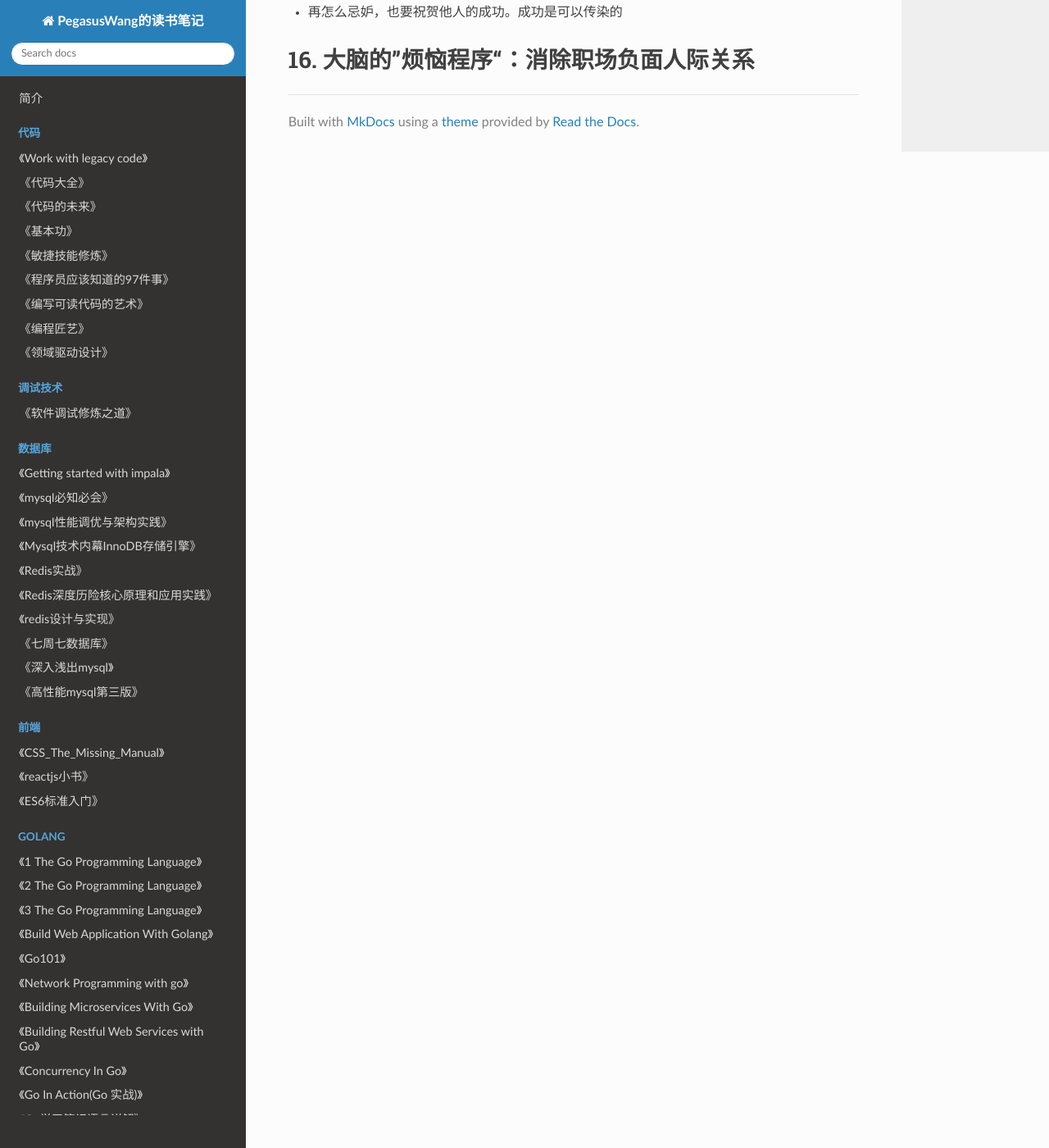
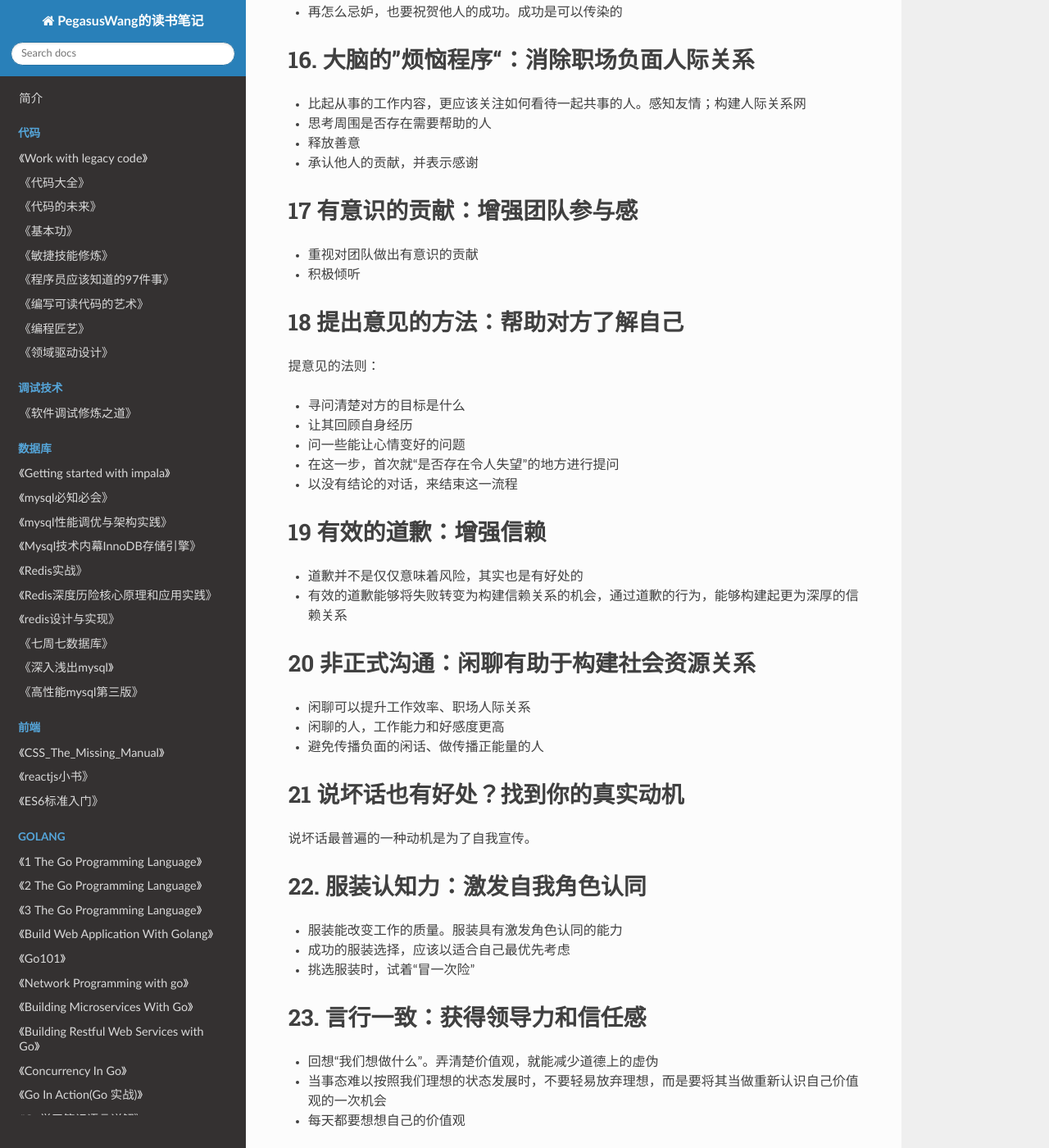
Before and after one commit to PegasusWang/booknotes, an MkDocs documentation site: the page built from docs/psychology/自控力-实操篇.md, in a window 1280 px wide and 1400 px high, scrolled down 3041 px. Shown: the whole window at 82% size. Built offline with MkDocs 1.6.1, drawn with Linux system fonts in a browser that asks for light colours; nearby versions of some CDN libraries; old or Windows-style settings are respelled for this version of MkDocs; some of the changed text lies outside the part shown.

Commit message:
complete 自控力

```diff
--- a/docs/psychology/自控力-实操篇.md
+++ b/docs/psychology/自控力-实操篇.md
@@ -114,3 +114,67 @@
 - 再怎么忌妒，也要祝贺他人的成功。成功是可以传染的
 
 # 16. 大脑的”烦恼程序“：消除职场负面人际关系
+
+- 比起从事的工作内容，更应该关注如何看待一起共事的人。感知友情；构建人际关系网
+- 思考周围是否存在需要帮助的人
+- 释放善意
+- 承认他人的贡献，并表示感谢
+
+# 17 有意识的贡献：增强团队参与感
+
+- 重视对团队做出有意识的贡献
+- 积极倾听
+
+# 18 提出意见的方法：帮助对方了解自己
+
+提意见的法则：
+
+- 寻问清楚对方的目标是什么
+- 让其回顾自身经历
+- 问一些能让心情变好的问题
+- 在这一步，首次就“是否存在令人失望”的地方进行提问
+- 以没有结论的对话，来结束这一流程
+
+# 19 有效的道歉：增强信赖
+
+- 道歉并不是仅仅意味着风险，其实也是有好处的
+- 有效的道歉能够将失败转变为构建信赖关系的机会，通过道歉的行为，能够构建起更为深厚的信赖关系
+
+# 20 非正式沟通：闲聊有助于构建社会资源关系
+
+- 闲聊可以提升工作效率、职场人际关系
+- 闲聊的人，工作能力和好感度更高
+- 避免传播负面的闲话、做传播正能量的人
+
+# 21 说坏话也有好处？找到你的真实动机
+
+说坏话最普遍的一种动机是为了自我宣传。
+
+# 22. 服装认知力：激发自我角色认同
+
+- 服装能改变工作的质量。服装具有激发角色认同的能力
+- 成功的服装选择，应该以适合自己最优先考虑
+- 挑选服装时，试着“冒一次险”
+
+# 23. 言行一致：获得领导力和信任感
+
+- 回想“我们想做什么”。弄清楚价值观，就能减少道德上的虚伪
+- 当事态难以按照我们理想的状态发展时，不要轻易放弃理想，而是要将其当做重新认识自己价值观的一次机会
+- 每天都要想想自己的价值观
+
+# 24. 同理心：领导者必备素质
+
+- 何为同理心。
+  - 能够考虑到他人的需求、要求、痛苦，关心他人的苦难
+  - 以与他人互相依存的心态去体谅对方，与其构建牢固的人际关系
+  - 满足他人的需求，为其减轻痛苦和实现幸福提供支持
+
+- 每天早晨，思考对自己来说最重要的事情、最重视的价值
+- 关心自己，每天设定一件对自己来说最重要的事情。比如每天做一次运动
+
+# 25. 道德的“心理陷阱”，如何避免错误选择
+
+- 道德许可。人们认为自己已经做过善事的时候，往往最容易做出不道德的事情
+- 过滤疲劳会导致意志力衰退，人变得容易说谎
+- 晋升、出人头地以后，同理心会变弱
+- 不要想着“错误被发现之前，是可以被修正的”
```
